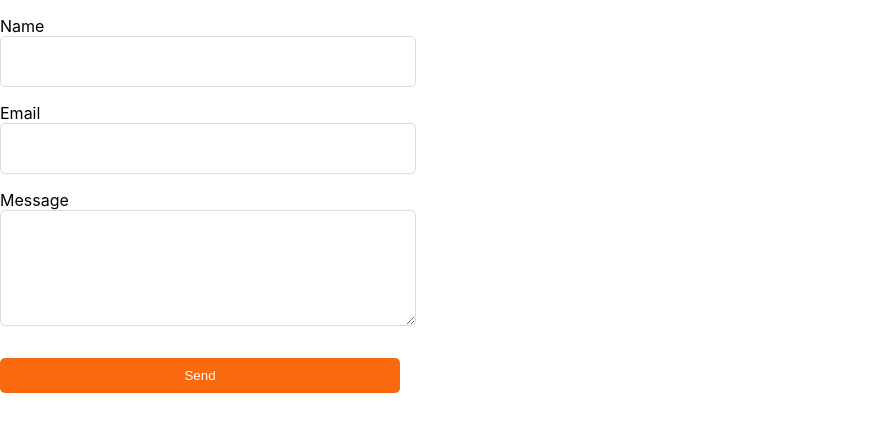
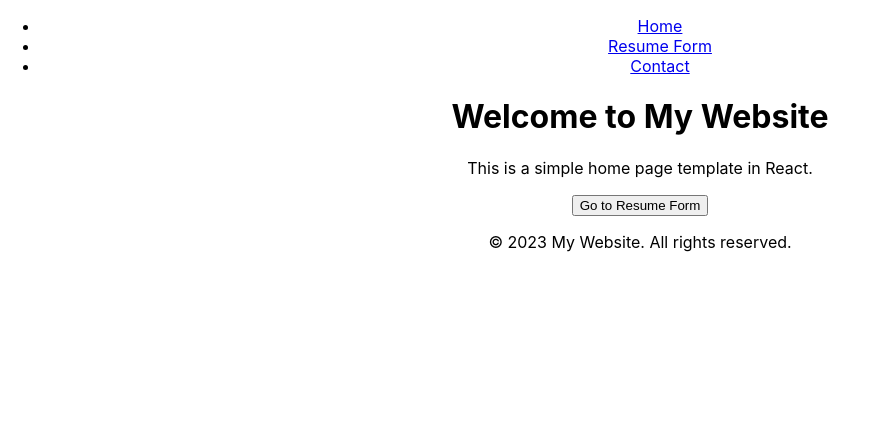
Before and after one commit to saad1035/HackWestern10, a React (Create React App) app in the folder hw10/: page / in a window 1280 px wide. Shown: the top 432 px of the page, without its empty margins (0-891 px from the left). Built offline with nearby package versions, Linux system fonts and the light colour scheme.

Commit message:
sn-thirdcommit

```diff
--- a/hw10/src/App.js
+++ b/hw10/src/App.js
@@ -16,9 +16,9 @@ function App() {
     <div className="App">
       <Router>
         <Routes>
-          <Route exact path = "/" element = {<Contact/>}/>
-          {/* <Route exact path = "/" element = {<Home/>} />
-          <Route exact path = "/" element = {<ResumeForm />}/> */}
+          <Route exact path = "/" element = {<Home/>} />
+          <Route exact path = "/resumeform" element = {<ResumeForm />}/>
+          <Route exact path = "/contact" element = {<Contact/>}/>
         </Routes>
       </Router>
     </div>
--- a/hw10/src/components/Home/Home.js
+++ b/hw10/src/components/Home/Home.js
@@ -12,6 +12,9 @@ const HomePage = () => {
             </li>
             <li>
               <Link to="/resumeform">Resume Form</Link>
+            </li>
+            <li>
+              <Link to="/contact">Contact</Link>
             </li>
             {/* Add more navigation links as needed */}
           </ul>
```
